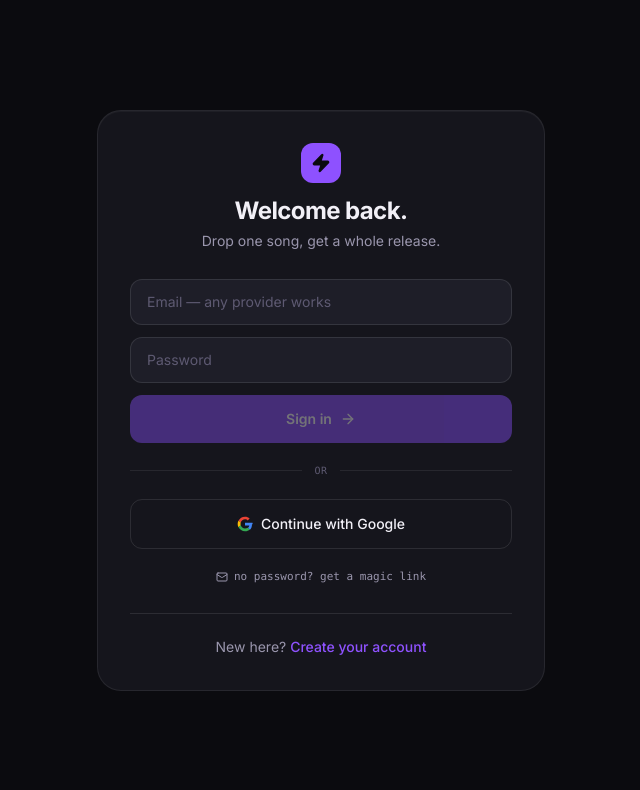
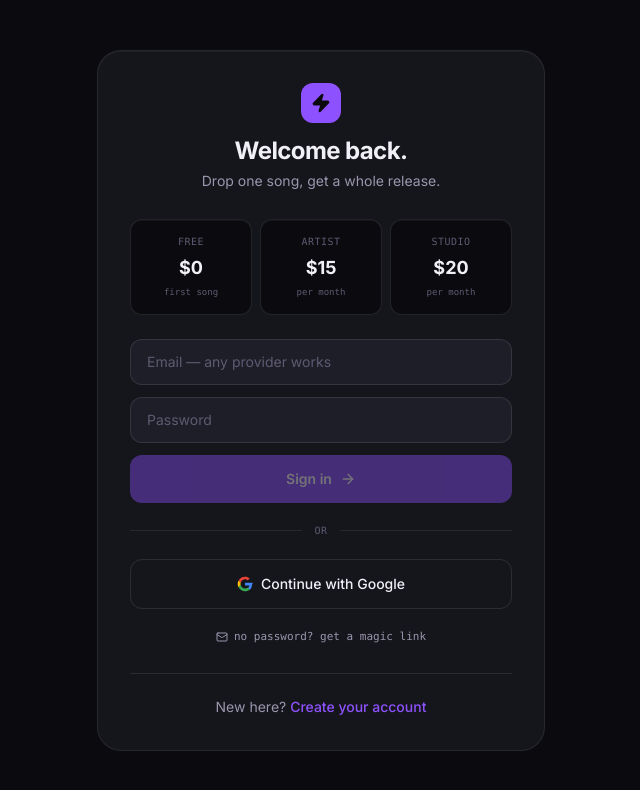
Before and after one commit to Th3Circle-app/rollout, a React (Vite) app: page / in a window 1280 px wide. Shown: the top 790 px of the page, without its empty margins (319-959 px from the left). Built offline with nearby package versions, Linux system fonts and the light colour scheme.

Commit message:
Stripe live: Artist $15 + Studio $20 tiers (monthly/annual), payment links, webhook edge function, server-locked plans, tier-aware gates, pricing on auth

```diff
--- a/src/components/Auth.tsx
+++ b/src/components/Auth.tsx
@@ -76,6 +76,21 @@ export default function Auth() {
               Drop one song, get a whole release.
             </p>
           </div>
+        </div>
+
+        {/* the deal, visible before the wall */}
+        <div className="mb-6 grid grid-cols-3 gap-2">
+          {[
+            { name: "Free", price: "$0", note: "first song" },
+            { name: "Artist", price: "$15", note: "per month" },
+            { name: "Studio", price: "$20", note: "per month" },
+          ].map((t) => (
+            <div key={t.name} className="edge rounded-xl border border-white/8 bg-[#0B0B0F] px-3 py-2.5 text-center">
+              <div className="font-mono text-[10px] uppercase tracking-wider text-[#5E5A72]">{t.name}</div>
+              <div className="mt-0.5 font-bold text-[#F2F0F7] text-lg leading-6">{t.price}</div>
+              <div className="font-mono text-[9px] text-[#5E5A72]">{t.note}</div>
+            </div>
+          ))}
         </div>
 
         <div className="flex flex-col gap-3">
--- a/src/components/ProGate.tsx
+++ b/src/components/ProGate.tsx
@@ -1,42 +1,45 @@
 import type { ReactNode } from "react";
 import { Lock, Sparkles } from "lucide-react";
 import { Button } from "@/components/ui/button";
-import { useStore } from "@/store";
+import { useStore, isPaid, isStudio } from "@/store";
 
-// Wraps a Pro-only feature. Free users see it blurred behind an upgrade CTA.
+// Wraps a paid feature. tier="artist" unlocks for any paid plan;
+// tier="studio" needs the top plan. CTA opens the tier picker.
 export default function ProGate({
   feature,
   blurb,
+  tier = "artist",
   children,
 }: {
   feature: string;
   blurb: string;
+  tier?: "artist" | "studio";
   children: ReactNode;
 }) {
-  const { plan, setPlan } = useStore();
-  if (plan === "pro") return <>{children}</>;
+  const { plan, openUpgrade } = useStore();
+  const unlocked = tier === "studio" ? isStudio(plan) : isPaid(plan);
+  if (unlocked) return <>{children}</>;
 
   return (
     <div className="relative">
       <div className="pointer-events-none select-none blur-sm brightness-[.4]">{children}</div>
       <div className="absolute inset-0 z-40 flex items-center justify-center p-6">
-        <div className="w-full max-w-sm rounded-3xl border border-white/10 bg-[#15151C] p-8 text-center backdrop-blur">
+        <div className="edge w-full max-w-sm rounded-3xl border border-white/10 bg-[#15151C] p-8 text-center backdrop-blur">
           <div className="mx-auto mb-4 flex size-12 items-center justify-center rounded-2xl bg-violet-500/15">
             <Lock className="size-5 text-violet-500" />
           </div>
           <div className="mb-1 text-xs font-semibold uppercase tracking-[3px] text-violet-500">
-            Rollout Pro
+            {tier === "studio" ? "Rollout Studio" : "Rollout Artist"}
           </div>
           <h2 className="text-xl font-bold text-white">{feature}</h2>
           <p className="mt-2 text-sm text-[#9A96AD]">{blurb}</p>
           <Button
-            onClick={() => setPlan("pro")}
-            className="mt-6 w-full gap-2 rounded-xl bg-violet-500 py-5 font-semibold text-white"
+            onClick={() => openUpgrade(feature)}
+            className="mt-6 w-full gap-2 rounded-xl bg-violet-500 hover:bg-[#7C4DEC] py-5 font-semibold text-white"
           >
             <Sparkles className="size-4" />
-            Unlock with Pro — $12/mo
+            {tier === "studio" ? "Unlock with Studio — $20/mo" : "Unlock with Artist — $15/mo"}
           </Button>
-          <p className="mt-3 text-[11px] text-[#5e5a72]">Demo: flips to Pro instantly.</p>
         </div>
       </div>
     </div>
--- a/src/components/UpgradeModal.tsx
+++ b/src/components/UpgradeModal.tsx
@@ -1,18 +1,64 @@
-import { Check, Sparkles, X } from "lucide-react";
+import { useState } from "react";
+import { Check, RefreshCw, X } from "lucide-react";
 import { Button } from "@/components/ui/button";
-import { useStore } from "@/store";
+import { useStore, checkoutUrl } from "@/store";
+import { cloudEnabled } from "@/lib/supabase";
 
-const PRO_PERKS = [
-  "Unlimited AI covers + regenerates",
-  "Social video cutdowns (TikTok, Reels, Shorts)",
-  "Lyric video generator",
-  "Ad center (Meta + Google)",
-  "Custom domain on your release page",
+// Two paid tiers. Artist = release properly. Studio = market like a machine.
+const TIERS: {
+  id: "artist" | "studio";
+  name: string;
+  month: number;
+  year: number;
+  tag: string;
+  perks: string[];
+}[] = [
+  {
+    id: "artist",
+    name: "Artist",
+    month: 15,
+    year: 150,
+    tag: "Release properly",
+    perks: [
+      "Unlimited songs",
+      "3000×3000 cover exports",
+      "Captions + one-click posting",
+      "Photo-to-cover (all modes)",
+      "Your own fan page",
+    ],
+  },
+  {
+    id: "studio",
+    name: "Studio",
+    month: 20,
+    year: 200,
+    tag: "Market like a machine",
+    perks: [
+      "Everything in Artist",
+      "Beat-synced lyric videos",
+      "B-roll video montages",
+      "Ad Center (Meta + Google)",
+      "First access to premium AI models",
+    ],
+  },
 ];
 
 export default function UpgradeModal() {
-  const { upgrade, closeUpgrade, setPlan } = useStore();
+  const { upgrade, closeUpgrade, setPlan, plan, session, refreshPlan } = useStore();
+  const [interval, setInterval] = useState<"month" | "year">("month");
+  const [waiting, setWaiting] = useState(false);
   if (!upgrade.open) return null;
+
+  const buy = (tier: "artist" | "studio") => {
+    if (!cloudEnabled) {
+      setPlan(tier); // local demo mode
+      closeUpgrade();
+      return;
+    }
+    const url = checkoutUrl(tier, interval, session?.user.id, session?.user.email ?? undefined);
+    window.open(url, "_blank");
+    setWaiting(true);
+  };
 
   return (
     <div
@@ -20,51 +66,92 @@ export default function UpgradeModal() {
       onClick={closeUpgrade}
     >
       <div
-        className="relative w-full max-w-md rounded-3xl border border-white/10 bg-[#15151C] p-8"
+        className="edge relative w-full max-w-2xl rounded-3xl border border-white/10 bg-[#15151C] p-8"
         onClick={(e) => e.stopPropagation()}
       >
-        <button onClick={closeUpgrade} className="absolute right-5 top-5 text-[#5E5A72] hover:text-white">
+        <button onClick={closeUpgrade} aria-label="Close" className="absolute right-5 top-5 text-[#5E5A72] hover:text-white">
           <X className="size-5" />
         </button>
 
-        <div className="mb-5 flex items-center gap-2">
-          <div className="flex size-9 items-center justify-center rounded-xl btn-glow">
-            <Sparkles className="size-5 text-white" />
-          </div>
-          <span className="font-semibold uppercase tracking-[3px] text-violet-500 text-xs">Rollout Pro</span>
-        </div>
-
-        <h2 className="text-2xl font-bold tracking-tight text-white">
+        <h2 className="text-2xl font-bold tracking-tight text-white pr-8">
           {upgrade.feature || "Unlock the full rollout"}
         </h2>
         <p className="mt-2 text-sm text-[#9A96AD]">
-          Free gives you the analysis, one cover, and one release page. Pro opens everything else.
+          Your free song showed you what Rollout hears. Pick how far you want to take the next one.
         </p>
 
-        <div className="mt-6 flex flex-col gap-3">
-          {PRO_PERKS.map((p) => (
-            <div key={p} className="flex items-center gap-3">
-              <Check className="size-4 shrink-0 text-[#46E0A8]" />
-              <span className="text-sm text-[#F2F0F7]">{p}</span>
-            </div>
+        {/* interval toggle */}
+        <div className="mt-5 inline-flex rounded-full border border-white/10 p-1">
+          {(["month", "year"] as const).map((iv) => (
+            <button
+              key={iv}
+              onClick={() => setInterval(iv)}
+              className={
+                "rounded-full px-4 py-1.5 text-xs font-medium transition-colors " +
+                (interval === iv ? "bg-violet-500 text-white" : "text-[#9A96AD] hover:text-[#F2F0F7]")
+              }
+            >
+              {iv === "month" ? "Monthly" : "Annual · 2 months free"}
+            </button>
           ))}
         </div>
 
-        <div className="mt-7 flex items-end justify-between rounded-2xl bg-[#15151C] border border-white/10 px-5 py-4">
-          <div>
-            <div className="text-2xl font-bold text-white">$12<span className="text-sm font-normal text-[#9A96AD]">/mo</span></div>
-            <div className="text-xs text-[#5e5a72]">Cancel anytime</div>
-          </div>
-          <Button
-            onClick={() => { setPlan("pro"); closeUpgrade(); }}
-            className="btn-glow rounded-xl px-6 py-5 font-semibold text-white"
+        <div className="mt-5 grid gap-4 sm:grid-cols-2">
+          {TIERS.map((t) => {
+            const current = plan === t.id;
+            const price = interval === "month" ? t.month : t.year;
+            return (
+              <div
+                key={t.id}
+                className={
+                  "edge flex flex-col rounded-2xl border p-5 " +
+                  (t.id === "studio" ? "border-violet-500/50 bg-violet-500/[.04]" : "border-white/10 bg-[#0B0B0F]")
+                }
+              >
+                <div className="flex items-baseline justify-between">
+                  <span className="font-bold text-[#F2F0F7]">{t.name}</span>
+                  <span className="font-mono text-[10px] uppercase tracking-wider text-[#5E5A72]">{t.tag}</span>
+                </div>
+                <div className="mt-2 text-3xl font-bold text-white">
+                  ${price}
+                  <span className="text-sm font-normal text-[#9A96AD]">/{interval === "month" ? "mo" : "yr"}</span>
+                </div>
+                <div className="mt-4 flex flex-col gap-2.5 flex-1">
+                  {t.perks.map((p) => (
+                    <div key={p} className="flex items-center gap-2.5">
+                      <Check className="size-3.5 shrink-0 text-[#46E0A8]" />
+                      <span className="text-[13px] text-[#F2F0F7]">{p}</span>
+                    </div>
+                  ))}
+                </div>
+                <Button
+                  onClick={() => buy(t.id)}
+                  disabled={current}
+                  className={
+                    "mt-5 w-full rounded-xl py-5 font-semibold " +
+                    (t.id === "studio" ? "bg-violet-500 hover:bg-[#7C4DEC] text-white" : "bg-[#F2F0F7] text-[#0B0B0F] hover:bg-white")
+                  }
+                >
+                  {current ? "Your plan" : `Get ${t.name}`}
+                </Button>
+              </div>
+            );
+          })}
+        </div>
+
+        {waiting && cloudEnabled ? (
+          <button
+            onClick={() => refreshPlan()}
+            className="mt-4 flex w-full items-center justify-center gap-2 text-xs text-[#9A96AD] hover:text-[#F2F0F7]"
           >
-            Go Pro
-          </Button>
-        </div>
-        <p className="mt-3 text-center text-[11px] text-[#5e5a72]">
-          Demo: this flips you to Pro instantly. In production this is Stripe checkout.
-        </p>
+            <RefreshCw className="size-3" />
+            Paid in the other tab? Click to refresh your plan.
+          </button>
+        ) : (
+          <p className="mt-4 text-center text-[11px] text-[#5E5A72]">
+            {cloudEnabled ? "Secure checkout by Stripe. Cancel anytime." : "Demo mode: flips instantly."}
+          </p>
+        )}
       </div>
     </div>
   );
--- a/src/pages/Ads.tsx
+++ b/src/pages/Ads.tsx
@@ -80,6 +80,7 @@ export default function App() {
 
   return (
     <ProGate
+      tier="studio"
       feature="Ad Center"
       blurb="Template-driven Meta + Google campaigns pointed at your algorithm-free Th3Circle page — where you keep the fan data."
     >
--- a/src/pages/Cover.tsx
+++ b/src/pages/Cover.tsx
@@ -387,7 +387,7 @@ export default function App() {
     setLayers((L) => ({ ...L, [key]: { ...L[key], ...p } }));
 
   const regenerate = () => {
-    if (plan !== "pro") {
+    if (plan === "free") {
       openUpgrade("Unlimited AI covers");
       return;
     }
@@ -397,7 +397,7 @@ export default function App() {
 
   const download = async () => {
     // Doc freemium spec: high-res asset exporting is paywalled.
-    if (plan !== "pro") {
+    if (plan === "free") {
       openUpgrade("High-res export (3000×3000)");
       return;
     }
@@ -595,7 +595,7 @@ export default function App() {
                 </button>
               ))}
               <Button onClick={regenerate} variant="ghost" className="border border-white/10 text-[#9A96AD] gap-1.5 text-xs h-9">
-                {plan === "pro" ? <RefreshCw className="size-3.5" /> : <Lock className="size-3.5" />}
+                {plan !== "free" ? <RefreshCw className="size-3.5" /> : <Lock className="size-3.5" />}
                 New set
               </Button>
             </div>
@@ -610,7 +610,7 @@ export default function App() {
               </div>
               <div className="flex gap-2">
                 <Button onClick={download} disabled={downloading} className="bg-[#F2F0F7] text-[#0B0B0F] gap-2">
-                  {downloading ? <Loader2 className="size-4 animate-spin" /> : plan === "pro" ? <Download className="size-4" /> : <Lock className="size-4" />}
+                  {downloading ? <Loader2 className="size-4 animate-spin" /> : plan !== "free" ? <Download className="size-4" /> : <Lock className="size-4" />}
                   Export 3000px
                 </Button>
                 <Button
--- a/src/pages/Import.tsx
+++ b/src/pages/Import.tsx
@@ -35,7 +35,7 @@ export default function App() {
       } catch { /* engine of record unavailable — fall through to local gate */ }
     }
     // Local-mode gate (and belt-and-suspenders alongside cloud)
-    if (plan !== "pro" && songsUsed >= FREE_SONG_LIMIT) {
+    if (plan === "free" && songsUsed >= FREE_SONG_LIMIT) {
       openUpgrade(
         FREE_SONG_LIMIT === 1
           ? "Your free song is used — unlock unlimited releases"
@@ -86,7 +86,7 @@ export default function App() {
           <div className="flex px-6 xl:px-12 pt-8 justify-end">
             <div className="rounded-full bg-[#15151C] border-white/8 border-1 border-solid flex px-3 py-1.5 items-center gap-2">
               <span className="font-mono text-[#5E5A72] text-[11px] tracking-wide">
-                {plan === "pro"
+                {plan !== "free"
                   ? "unlimited releases"
                   : `${Math.max(0, FREE_SONG_LIMIT - songsUsed)} of ${FREE_SONG_LIMIT} free ${FREE_SONG_LIMIT === 1 ? "song" : "songs"} left`}
               </span>
--- a/src/pages/Lyrics.tsx
+++ b/src/pages/Lyrics.tsx
@@ -139,6 +139,7 @@ export default function App() {
 
   return (
     <ProGate
+      tier="studio"
       feature="Kinetic lyric videos"
       blurb="Rollout finds the hook in your track and cuts a beat-synced 15s vertical lyric video, ready for TikTok."
     >
--- a/src/pages/Plan.tsx
+++ b/src/pages/Plan.tsx
@@ -107,7 +107,7 @@ export default function App() {
 
   const copy = async (c: Caption) => {
     // Doc freemium spec: text copying is paywalled.
-    if (plan !== "pro") {
+    if (plan === "free") {
       openUpgrade("Copy captions to clipboard");
       return;
     }
@@ -125,7 +125,7 @@ export default function App() {
   ];
 
   const handOff = async (c: Caption, s: (typeof SOCIALS)[number]) => {
-    if (plan !== "pro") {
+    if (plan === "free") {
       openUpgrade("One-click posting to your socials");
       return;
     }
@@ -235,7 +235,7 @@ export default function App() {
                         {s.label}
                       </button>
                     ))}
-                    {plan !== "pro" && <Lock className="size-3 text-[#5e5a72]" />}
+                    {plan === "free" && <Lock className="size-3 text-[#5e5a72]" />}
                   </div>
                 </div>
                 <div className="shrink-0">
@@ -246,7 +246,7 @@ export default function App() {
                   >
                     {copiedId === c.id ? (
                       <><Check className="size-4 text-[#46E0A8]" />Copied</>
-                    ) : plan === "pro" ? (
+                    ) : plan !== "free" ? (
                       <><Copy className="size-4" />Copy</>
                     ) : (
                       <><Lock className="size-4" />Copy<span className="text-[10px] font-semibold opacity-80">PRO</span></>
--- a/src/pages/Settings.tsx
+++ b/src/pages/Settings.tsx
@@ -2,7 +2,7 @@ import { useEffect, useState } from "react";
 import { Check, Compass, Mail, Sparkles } from "lucide-react";
 import { Button } from "@/components/ui/button";
 import { useTour } from "@/components/Tour";
-import { useStore, FREE_SONG_LIMIT } from "@/store";
+import { useStore, FREE_SONG_LIMIT, PLAN_LABEL } from "@/store";
 
 const API = "http://127.0.0.1:8000";
 
@@ -32,7 +32,7 @@ export function loadImgConn(): ImgConn {
 }
 
 export default function App() {
-  const { plan, setPlan, songsUsed, release, session, cloud, signOut } = useStore();
+  const { plan, songsUsed, release, session, cloud, signOut, openUpgrade } = useStore();
   const { start } = useTour();
   const [engineUp, setEngineUp] = useState<boolean | null>(null);
   const [conn, setConn] = useState<ImgConn>(loadImgConn);
@@ -73,12 +73,14 @@ export default function App() {
       .catch(() => setEngineUp(false));
   }, []);
 
-  const PRO_PERKS = [
-    "Unlimited releases",
-    "High-res 3000×3000 exports",
-    "Caption copying + one-click posting",
-    "Kinetic lyric videos",
-    "Ad Center",
+  const TIER_PERKS: { label: string; need: "artist" | "studio" }[] = [
+    { label: "Unlimited releases", need: "artist" },
+    { label: "High-res 3000×3000 exports", need: "artist" },
+    { label: "Captions + one-click posting", need: "artist" },
+    { label: "Photo-to-cover modes", need: "artist" },
+    { label: "Kinetic lyric videos + b-roll", need: "studio" },
+    { label: "Ad Center", need: "studio" },
+    { label: "Premium AI models (first access)", need: "studio" },
   ];
 
   return (
@@ -100,35 +102,51 @@ export default function App() {
           <div className="flex items-center justify-between">
             <div className="flex flex-col gap-1">
               <span className="font-bold text-[#F2F0F7] text-2xl leading-8 tracking-tight">
-                {plan === "pro" ? "Rollout Pro" : "Free"}
+                {PLAN_LABEL[plan]}
               </span>
               <span className="font-mono text-[#5E5A72] text-xs leading-4">
-                {plan === "pro"
-                  ? "$12/mo · unlimited releases"
+                {plan === "studio"
+                  ? "$20/mo · everything unlocked"
+                  : plan === "artist"
+                  ? "$15/mo · unlimited releases"
                   : `${Math.max(0, FREE_SONG_LIMIT - songsUsed)} of ${FREE_SONG_LIMIT} free ${FREE_SONG_LIMIT === 1 ? "song" : "songs"} left`}
               </span>
             </div>
-            {plan === "pro" ? (
-              <Button variant="ghost" onClick={() => setPlan("free")} className="text-[#9A96AD] border border-white/8 rounded-xl">
-                Cancel Pro
+            {plan === "free" ? (
+              <Button onClick={() => openUpgrade("Unlock the full rollout")} className="rounded-xl bg-violet-500 hover:bg-[#7c4dec] text-white gap-2">
+                <Sparkles className="size-4" />
+                Upgrade
               </Button>
-            ) : (
-              <Button onClick={() => setPlan("pro")} className="rounded-xl bg-violet-500 hover:bg-[#7c4dec] text-white gap-2">
+            ) : plan === "artist" ? (
+              <Button onClick={() => openUpgrade("Step up to Studio")} className="rounded-xl bg-violet-500 hover:bg-[#7c4dec] text-white gap-2">
                 <Sparkles className="size-4" />
-                Go Pro
+                Get Studio
               </Button>
-            )}
+            ) : null}
           </div>
           <div className="border-white/8 border-t-1 border-r-0 border-b-0 border-l-0 border-solid pt-5 flex flex-col gap-3">
-            {PRO_PERKS.map((p) => (
-              <div key={p} className="flex items-center gap-3">
-                <div className={"size-5 rounded-full flex justify-center items-center " + (plan === "pro" ? "bg-[#46E0A8]/15" : "bg-[#1E1E28]")}>
-                  <Check className={"size-3 " + (plan === "pro" ? "text-[#46E0A8]" : "text-[#5E5A72]")} />
+            {TIER_PERKS.map(({ label, need }) => {
+              const has = need === "artist" ? plan !== "free" : plan === "studio";
+              return (
+                <div key={label} className="flex items-center justify-between gap-3">
+                  <div className="flex items-center gap-3">
+                    <div className={"size-5 rounded-full flex justify-center items-center " + (has ? "bg-[#46E0A8]/15" : "bg-[#1E1E28]")}>
+                      <Check className={"size-3 " + (has ? "text-[#46E0A8]" : "text-[#5E5A72]")} />
+                    </div>
+                    <span className={(has ? "text-[#F2F0F7]" : "text-[#9A96AD]") + " text-sm leading-5"}>{label}</span>
+                  </div>
+                  <span className="font-mono text-[10px] uppercase tracking-wider text-[#5E5A72]">
+                    {need === "artist" ? "Artist" : "Studio"}
+                  </span>
                 </div>
-                <span className={(plan === "pro" ? "text-[#F2F0F7]" : "text-[#9A96AD]") + " text-sm leading-5"}>{p}</span>
-              </div>
-            ))}
+              );
+            })}
           </div>
+          {plan !== "free" && (
+            <p className="font-mono text-[11px] text-[#5E5A72]">
+              To cancel or change billing, use the receipt email from Stripe or contact support.
+            </p>
+          )}
         </div>
 
         {/* current release */}
--- a/src/store.tsx
+++ b/src/store.tsx
@@ -45,7 +45,32 @@ export function slugify(s: string) {
     .replace(/^-+|-+$/g, "");
 }
 
-export type Plan = "free" | "pro";
+export type Plan = "free" | "artist" | "studio";
+
+// Tier helpers: Artist = release properly, Studio = market like a machine.
+export const isPaid = (p: Plan) => p !== "free";
+export const isStudio = (p: Plan) => p === "studio";
+export const PLAN_LABEL: Record<Plan, string> = {
+  free: "Free", artist: "Rollout Artist", studio: "Rollout Studio",
+};
+
+// Live Stripe payment links (created 2026-07-28, Th3Circle account)
+export const PAYMENT_LINKS: Record<string, string> = {
+  "artist:month": "https://buy.stripe.com/aFa4gB8cV5qv7izfpx2880g",
+  "artist:year": "https://buy.stripe.com/28EcN7bp7cSXfP53GP2880h",
+  "studio:month": "https://buy.stripe.com/aFaeVf64N3in1Yf2CL2880i",
+  "studio:year": "https://buy.stripe.com/dRmeVf3WFaKPcCT9192880j",
+};
+
+export function checkoutUrl(tier: "artist" | "studio", interval: "month" | "year",
+                            uid?: string, email?: string) {
+  const base = PAYMENT_LINKS[`${tier}:${interval}`];
+  const params = new URLSearchParams();
+  if (uid) params.set("client_reference_id", uid);
+  if (email) params.set("prefilled_email", email);
+  const q = params.toString();
+  return q ? `${base}?${q}` : base;
+}
 
 // How many songs a free account can run through the pipeline.
 // Harrison 2026-07-27: "first song or first two, first three" — start at 1,
@@ -59,6 +84,7 @@ type Store = {
   setRelease: (r: Release) => void;
   plan: Plan;
   setPlan: (p: Plan) => void;
+  refreshPlan: () => Promise<void>;
   upgrade: { open: boolean; feature: string };
   openUpgrade: (feature: string) => void;
   closeUpgrade: () => void;
@@ -92,7 +118,10 @@ export function deriveTitleArtist(filename: string) {
 
 function loadPlan(): Plan {
   try {
-    return localStorage.getItem("rollout_plan") === "pro" ? "pro" : "free";
+    const p = localStorage.getItem("rollout_plan");
+    if (p === "pro" || p === "studio") return "studio"; // migrate old demo value
+    if (p === "artist") return "artist";
+    return "free";
   } catch {
     return "free";
   }
@@ -182,18 +211,31 @@ export function StoreProvider({ children }: { children: ReactNode }) {
     try { localStorage.setItem("rollout_link", l); } catch { /* ignore */ }
   };
 
+  // In cloud mode the plan is SERVER truth (Stripe webhook -> DB -> here);
+  // setPlan only works as a demo toggle in local mode.
   const setPlan = (p: Plan) => {
+    if (cloudEnabled) return;
     setPlanState(p);
     try {
       localStorage.setItem("rollout_plan", p);
     } catch {
       /* ignore */
     }
-    // demo Pro flip syncs to the cloud profile (Stripe replaces this)
-    if (supabase && sessionRef.current) {
-      supabase.from("rollout_artists").update({ plan: p }).eq("id", sessionRef.current.user.id).then(() => {});
-    }
   };
+
+  // Re-pull the plan after checkout ("I've paid" refresh + window refocus)
+  const refreshPlan = async () => {
+    if (!supabase || !sessionRef.current) return;
+    const { data } = await supabase.from("rollout_artists")
+      .select("plan").eq("id", sessionRef.current.user.id).single();
+    if (data?.plan) setPlanState(data.plan as Plan);
+  };
+  useEffect(() => {
+    const onFocus = () => { refreshPlan(); };
+    window.addEventListener("focus", onFocus);
+    return () => window.removeEventListener("focus", onFocus);
+    // eslint-disable-next-line react-hooks/exhaustive-deps
+  }, []);
 
   // ── cloud session + profile + release sync (no-op in local mode) ────────
   const [session, setSession] = useState<Session | null>(null);
@@ -298,6 +340,7 @@ export function StoreProvider({ children }: { children: ReactNode }) {
         setRelease,
         plan,
         setPlan,
+        refreshPlan,
         upgrade,
         openUpgrade: (feature) => setUpgrade({ open: true, feature }),
         closeUpgrade: () => setUpgrade({ open: false, feature: "" }),
```
Also changed, not shown: 2 other files (tests, documents, lock files or other folders).
